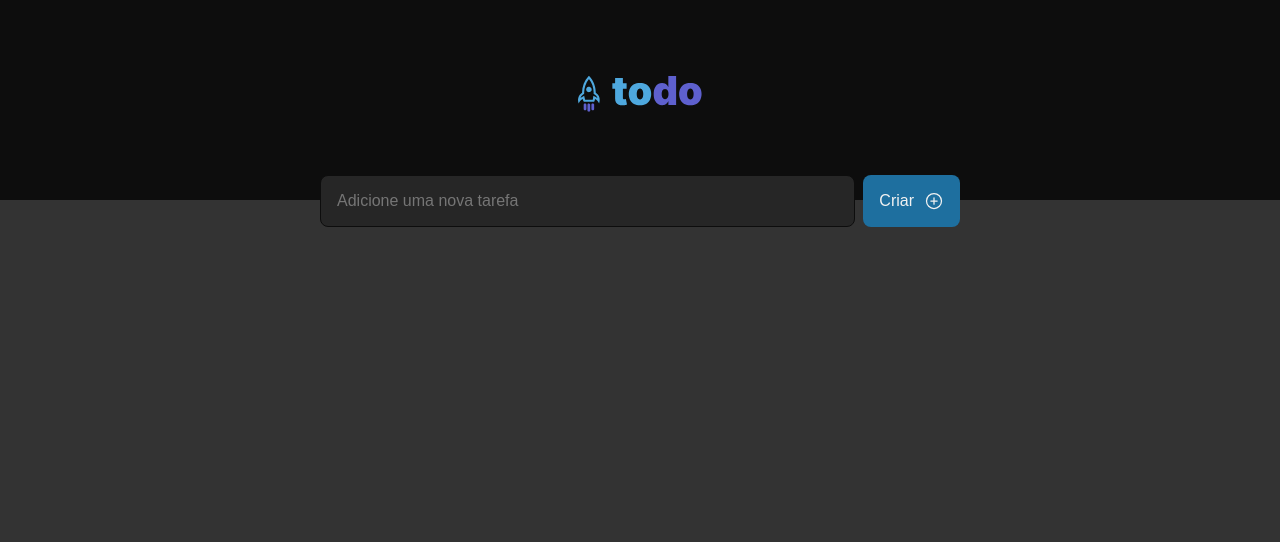
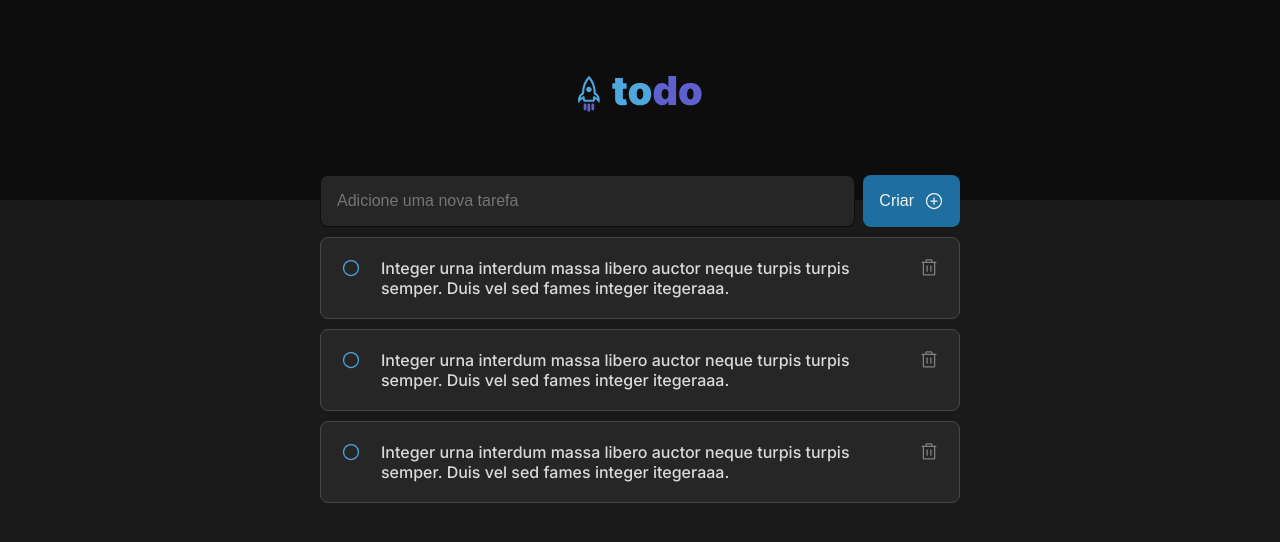
Before and after one commit to LucasFMarques2/todList---RocketSeat, a React (Vite) app: page / in a window 1280 px wide. Shown: the top 542 px of the page. Built offline with nearby package versions, Linux system fonts and the light colour scheme.

Commit message:
Adicionando component de task

```diff
--- /dev/null
+++ b/src/Components/TaskList/index.jsx
@@ -0,0 +1,12 @@
+import { CheckCircle, Circle, Trash } from "phosphor-react";
+import style from './style.module.css'
+
+export function TaskList(){
+    return(
+        <div className={style.task}>
+            <button className={style.checkButton}><Circle size={20} /></button>
+            <p>Integer urna interdum massa libero auctor neque turpis turpis semper. Duis vel sed fames integer itegeraaa.</p>
+            <button className={style.deleteButton}><Trash size={20}/></button>
+        </div>
+    )
+}
--- /dev/null
+++ b/src/Components/TaskList/style.module.css
@@ -0,0 +1,49 @@
+.task{
+    display: flex;
+    align-items: flex-start;
+    margin-top: 1rem;
+    justify-content: space-between;
+    padding: 2rem;
+    border: 1px solid #464646;
+    border-radius: 8px;
+    background: var(--gray-500);
+}
+
+.checkButton {
+    display: flex;
+    background: none;
+    border: none;
+    border-radius: 50%;
+    margin-right: 2rem;
+    color: var(--blue-200);
+    cursor: pointer;
+    transition: background 0.2s, color 0s, width .2s, heigth .2s;
+}
+
+.checkButton:hover{
+
+    background: var(--blue-100);
+    color: transparent;
+    border: 2px solid var(--blue-400);
+    width: 2rem;
+    height: 2rem;
+}
+.checkButton:focus{
+    box-shadow: none
+}
+
+.deleteButton{
+    margin-left: 1rem;
+    background: transparent;
+    border: 0;
+    color: var(--gray-300);
+    cursor: pointer;
+    transition: transform .2s;
+    line-height: 0;
+    border-radius: 2px;
+}
+
+.deleteButton:hover{
+    transform: scale(.9);
+    color: var(--danger);
+}
--- a/src/Home/index.jsx
+++ b/src/Home/index.jsx
@@ -1,4 +1,5 @@
 import { Header } from "../Components/Header"
+import { TaskList } from "../Components/TaskList"
 import { PlusCircle } from "phosphor-react"
 import style from './index.module.css'
 
@@ -11,6 +12,10 @@ export function Home(){
                     <input type="text" name="" placeholder="Adicione uma nova tarefa" id="" />
                     <button type="submit">Criar <PlusCircle size={20}/></button>
                 </form>
+
+                <TaskList/>
+                <TaskList/>
+                <TaskList/>
             </section>
         </div>
     )
--- a/src/Home/index.module.css
+++ b/src/Home/index.module.css
@@ -10,9 +10,9 @@
 }
 
 .tasksArea form{
+   display: flex;
    width: 100%;
-   margin: -2.5rem 0;
-   display: flex;
+   margin-top: -2.5rem;
 }
 
 .tasksArea form input{
--- a/src/global.css
+++ b/src/global.css
@@ -10,6 +10,7 @@
   --gray-600: #1A1A1A;
   --gray-700: #0D0D0D;
 
+  --blue-100: #4ea7de2f;
   --blue-200: #4EA8DE;
   --blue-400: #1E6F9F;
 
@@ -31,7 +32,7 @@
 }
 
 body{
-  background-color: var(--gray-400);
+  background-color: var(--gray-600);
   -webkit-font-smoothing: antialiased;
   color: var(--gray-200);
 }
```
